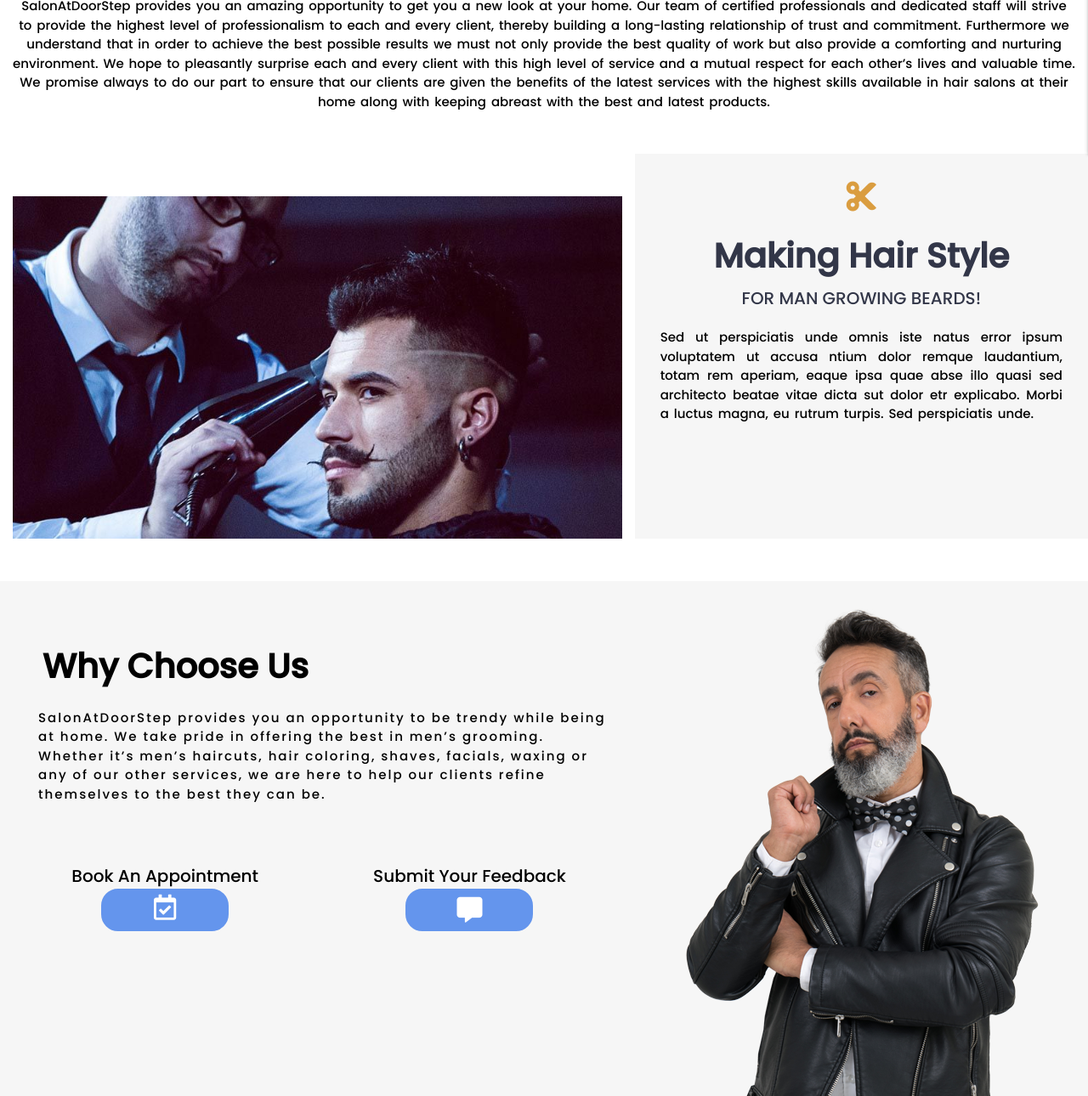
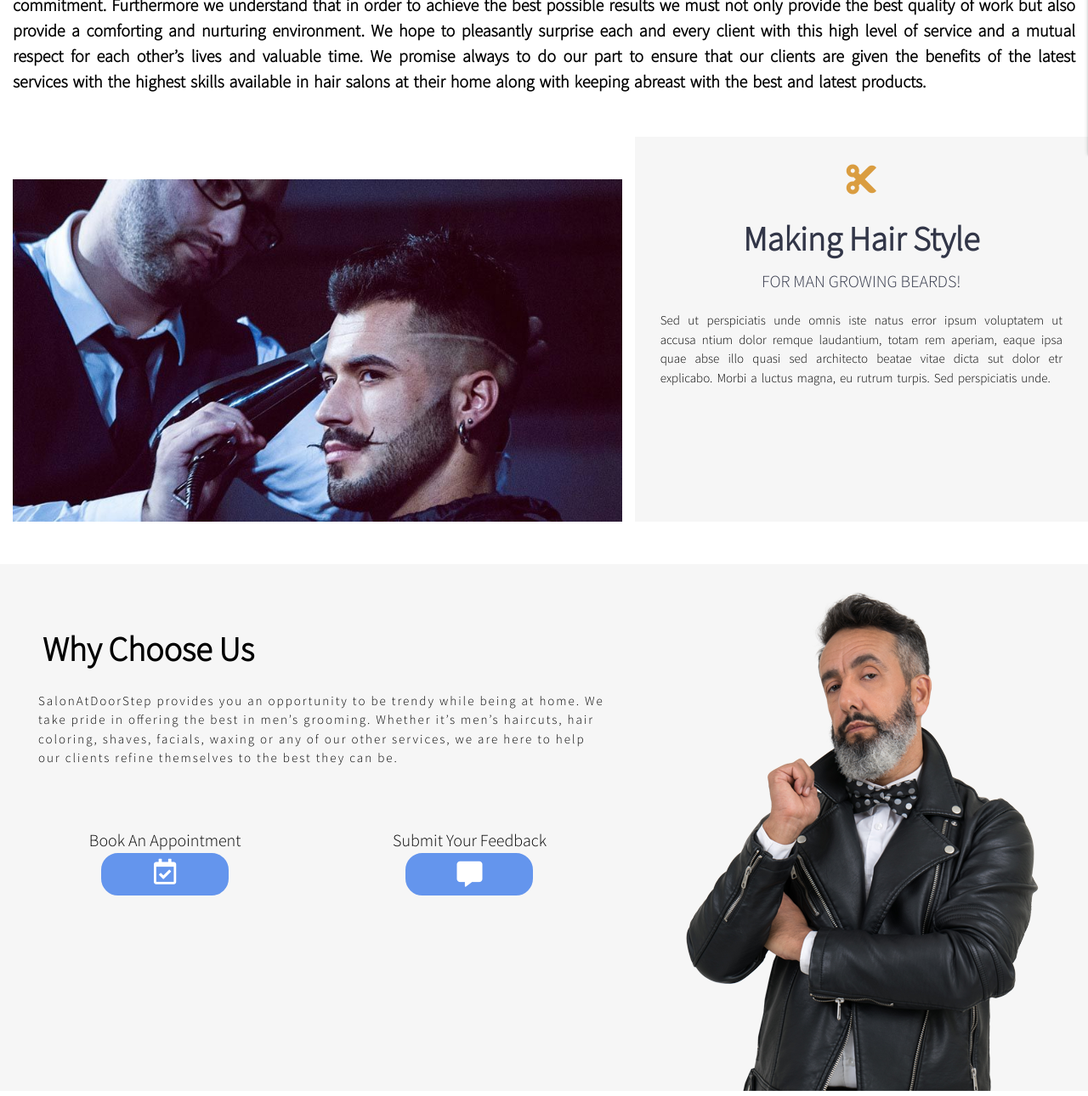
Before and after one commit to prateek1406/SalonAtHome, a plain HTML site: page index.html in a window 1280 px wide. Shown: the part 679-1969 px from the top of the page at 85% size. Drawn offline with nearby package versions, Linux system fonts and the light colour scheme; some icons are missing.

Commit message:
update in fonts

```diff
--- a/index.html
+++ b/index.html
@@ -5,7 +5,8 @@
 <meta name="viewport" content="width=device-width, initial-scale=1.0">
 <link rel="stylesheet" href="https://use.fontawesome.com/releases/v5.8.1/css/all.css" integrity="sha384-50oBUHEmvpQ+1lW4y57PTFmhCaXp0ML5d60M1M7uH2+nqUivzIebhndOJK28anvf" crossorigin="anonymous">
 <link rel="stylesheet" href="https://cdn.lineicons.com/1.0.1/LineIcons.min.css">
-<link href="https://fonts.googleapis.com/css2?family=Source+Sans+Pro&display=swap" rel="stylesheet">
+<!-- <link href="https://fonts.googleapis.com/css2?family=Source+Sans+Pro&display=swap" rel="stylesheet"> -->
+<link href="https://fonts.googleapis.com/css2?family=Source+Sans+Pro:wght@300&display=swap" rel="stylesheet">
 <link href="https://fonts.googleapis.com/css2?family=Poppins:wght@500&display=swap" rel="stylesheet">
 <link rel="icon" href="img/logo.jpg" type="image/x-icon"/>
 <link rel="stylesheet" href="https://use.fontawesome.com/releases/v5.13.1/css/all.css" integrity="sha384-xxzQGERXS00kBmZW/6qxqJPyxW3UR0BPsL4c8ILaIWXva5kFi7TxkIIaMiKtqV1Q" crossorigin="anonymous">
@@ -17,7 +18,7 @@
 body
 {
     color:black;
-    font-family: 'Poppins', sans-serif;
+    font-family: 'Source Sans Pro', sans-serif;
     font-style:normal;
 }
 html {
@@ -130,7 +131,7 @@
 <body>
 
 <!-- NAVBAR -->
-<div class="navbar-fixed" style="position:fixed;top:0;width:100%;">
+<div class="navbar-fixed" style="position:fixed;top:0;width:100%;font-family: 'Poppins', sans-serif;">
     <nav style="height:65px;width:100%;background-color:#272727;box-shadow:none;">
         <div class="nav-wrapper">
             <a href="index.html" class="brand-logo left"><img src="img/logo.jpg" class="logo" alt="logo" style="height:55px;margin-left:10px;margin-top:5px;" /></a>
@@ -151,7 +152,7 @@
     <li><a class="sidenav-close" href="#footer">Contact</a></li>
 </ul>
 <!-- HEADER IMAGE-->
-<div class="jumbotron-fluid" id="top">
+<div class="jumbotron-fluid" id="top" style="font-family: 'Poppins', sans-serif;">
    <div class="container-fluid" style="font-style: normal;">
         <div class="row">
           <div class="col-12"><div class="text">WE MAKE YOUR HAIR</div></div>
@@ -163,13 +164,13 @@
 <div class="container-fluid" style="font-style:normal;">
     <div class="row">
         <div class="col-12">
-           <div style="margin-top:30px;color:#323648;font-weight:bold;font-size:40px;text-align:center;">WELCOME TO OUR HAIR SALON</div>
+           <div style="margin-top:30px;color:#323648;font-weight:bold;font-size:40px;text-align:center;font-family: 'Poppins', sans-serif;">WELCOME TO OUR HAIR SALON</div>
         </div>
+        <!-- <div class="col-12">
+            <div style="margin-top:20px;font-size:30px;text-align:center;color:#323648;">We Make Your Hair Look Great, Perfect!</div>
+        </div> -->
         <div class="col-12">
-            <div style="margin-top:20px;font-size:30px;text-align:center;color:#323648;">We Make Your Hair Look Great, Perfect!</div>
-        </div>
-        <div class="col-12">
-           <div style="text-align:center;margin-top:10px;font-size:15px;word-spacing:2px;">SalonAtDoorStep provides you an amazing opportunity to get you a new look at your home.
+           <div style="text-align:justify;margin-top:10px;font-weight:bold;font-size:20px;word-spacing:2px;">SalonAtDoorStep provides you an amazing opportunity to get you a new look at your home.
             Our team of certified professionals and dedicated staff will strive to provide the highest level of professionalism to each and every client, thereby building a long-lasting relationship of trust and commitment.
             Furthermore we understand that in order to achieve the best possible results we must not only provide the best quality of work but also provide a comforting and nurturing environment.
             We hope to pleasantly surprise each and every client with this high level of service and a mutual respect for each other’s lives and valuable time.
@@ -193,7 +194,7 @@
          </div>
     </div>
 </div>
-<div class="container-fluid"id="about" style="background:#f6f6f6;margin-top:50px;font-family: 'Poppins', sans-serif;font-style:normal;">
+<div class="container-fluid"id="about" style="background:#f6f6f6;margin-top:50px;font-family: 'Source Sans Pro', sans-serif;font-style:normal;">
     <div class="row">
         <div class="col-lg-7 col-xs-12">
             <div class="row">
@@ -206,8 +207,8 @@
                 <div class="col-6"><div style="text-align:center;font-size:20px;">Submit Your Feedback</div></div>
                 <!-- <div class="col-6"><div style="text-align:center;word-spacing:2px;font-size:15px;">Ready to book? Click on the button to schedule your next appointment . We are looking forward to take care of you!</div></div>
                 <div class="col-6"><div style="text-align:center;word-spacing:2px;font-size:15px;">Please help us improve our service by filling out this feedback form. We highly appreciate your involvement. Thank you!</div></div> -->
-                <div class="col-6"><div class="feedback"><a  href=""><i class="far fa-calendar-check" style="color:white;font-size:30px;padding:5px;"></i></a></div></div>
-                <div class="col-6"><div class="feedback"><a  href=""><i class="fas fa-comment-alt" style="color:white;font-size:30px;padding:8px;"></i></a></div></div>
+                <div class="col-6"><div class="feedback"><a  href="https://forms.gle/AXJmELd2cLC627zz8" target="_blank"><i class="far fa-calendar-check" style="color:white;font-size:30px;padding:5px;"></i></a></div></div>
+                <div class="col-6"><div class="feedback"><a  href="https://forms.gle/UrCdD7D2fCQGgi769" target="_blank"><i class="fas fa-comment-alt" style="color:white;font-size:30px;padding:8px;"></i></a></div></div>
              </div>
         </div>
         <div class="col-lg-5 col-xs-12">
```
